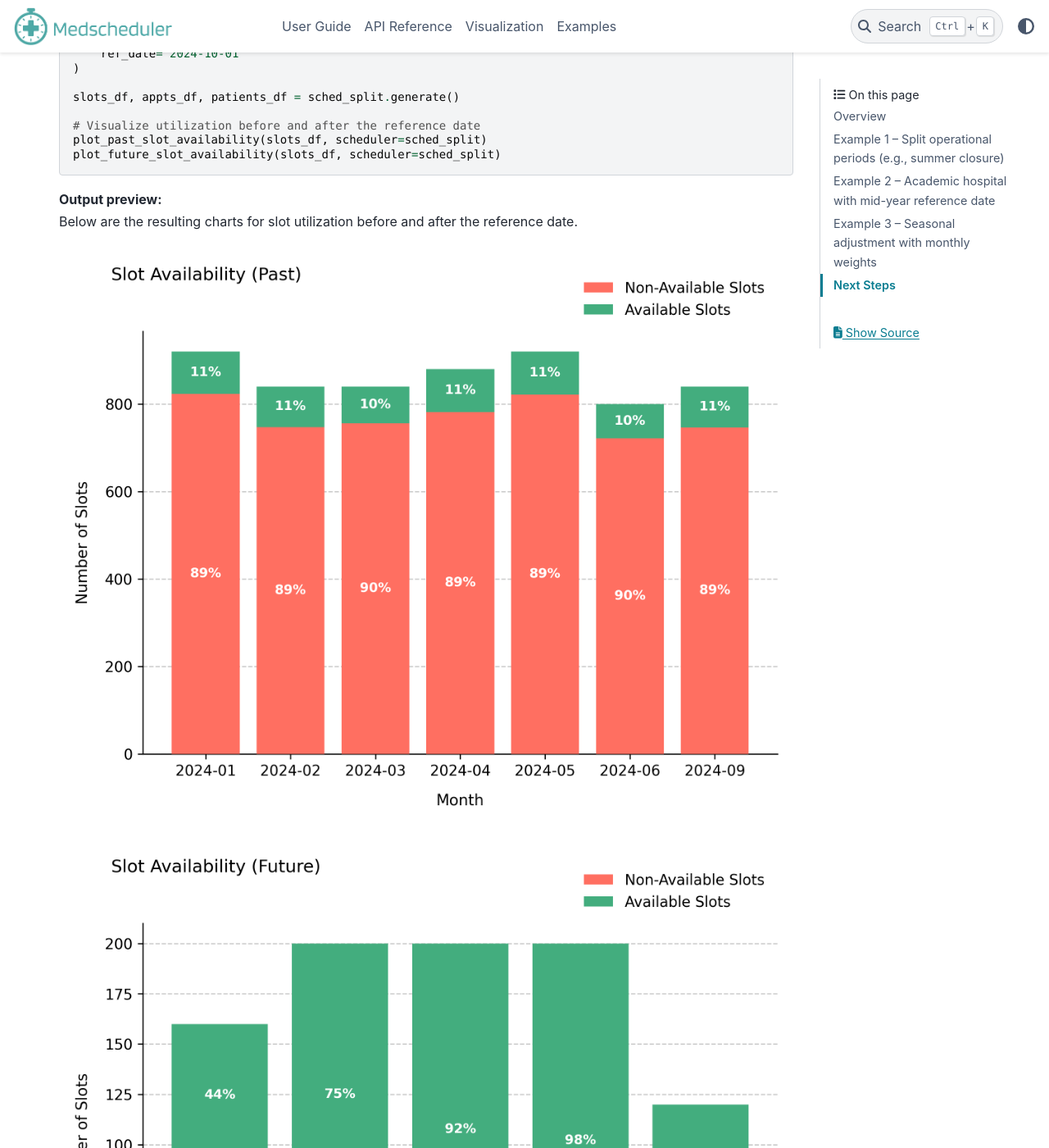
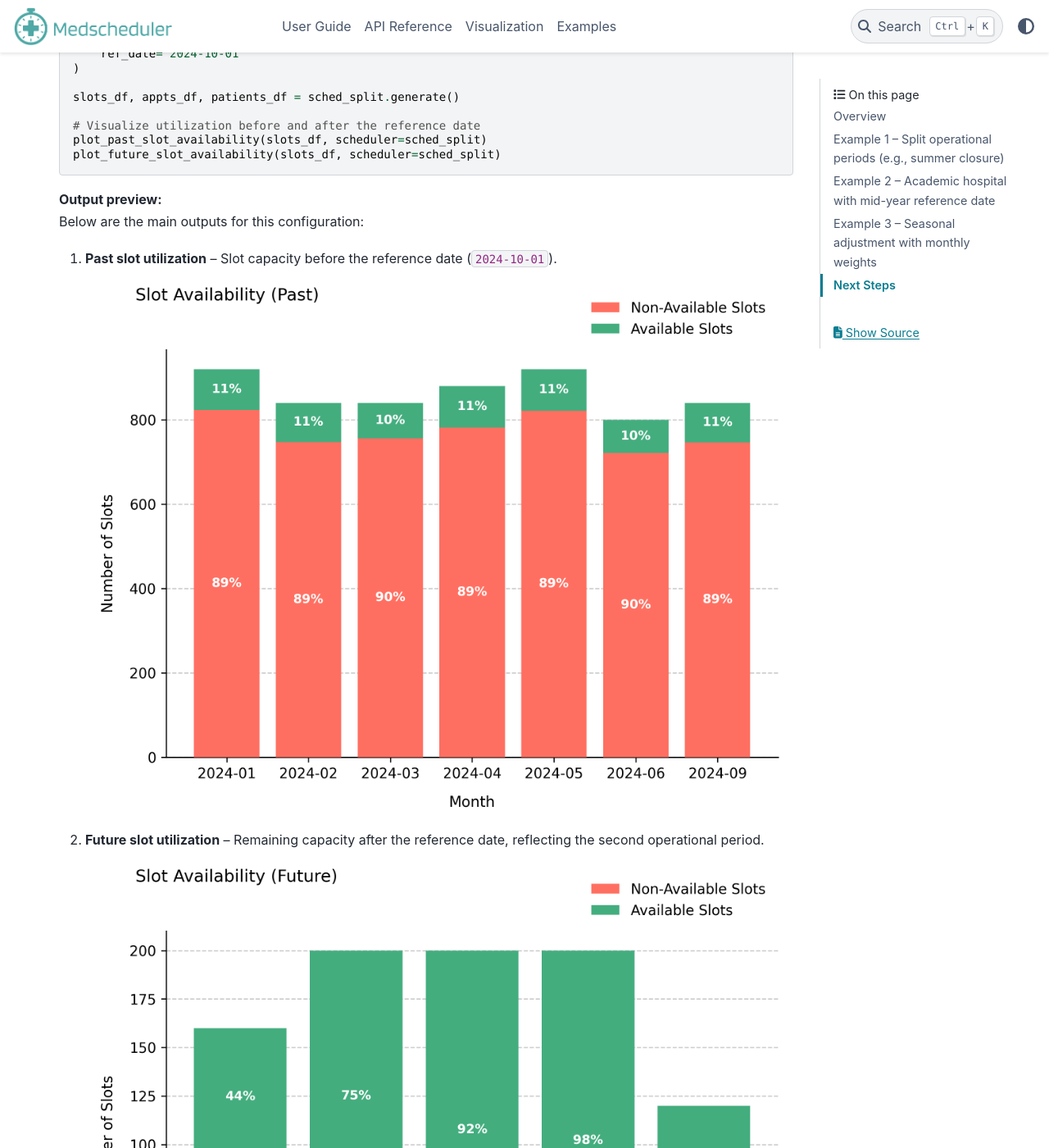
Before and after one commit to carogaltier/medscheduler, a Sphinx documentation site: the page built from docs/examples/simulation_windows_seasonal_activity.md, in a window 1280 px wide and 1400 px high, scrolled down 949 px. Shown: the whole window at 82% size. Built offline with Sphinx 7.4.7 and the PyData theme 0.15.4, drawn with Linux system fonts in a browser that asks for light colours; some of the changed text lies outside the part shown.

Commit message:
Update simulation_windows_seasonal_activity.md

````diff
--- a/docs/examples/simulation_windows_seasonal_activity.md
+++ b/docs/examples/simulation_windows_seasonal_activity.md
@@ -40,11 +40,14 @@
 
 
 **Output preview:**
-Below are the resulting charts for slot utilization before and after the reference date.
+Below are the main outputs for this configuration:
 
-![Past slot availability – Split periods](../_static/visuals/examples/simulation_windows/sched_split_plot_past_slot_availability.png)
+1. **Past slot utilization** – Slot capacity before the reference date (`2024-10-01`).
+   ![Past slot availability – Split periods](../_static/visuals/examples/simulation_windows/sched_split_plot_past_slot_availability.png)
 
-![Future slot availability – Split periods](../_static/visuals/examples/simulation_windows/sched_split_plot_future_slot_availability.png)
+2. **Future slot utilization** – Remaining capacity after the reference date, reflecting the second operational period.
+   ![Future slot availability – Split periods](../_static/visuals/examples/simulation_windows/sched_split_plot_future_slot_availability.png)
+
 
 **Interpretation:**
 The resulting calendar shows two distinct booking periods separated by a service pause, allowing analysis of how seasonal breaks affect appointment availability.
@@ -71,11 +74,14 @@
 ```
 
 **Output preview:**
-The following figures illustrate appointment capacity before and after the reference date (`2025-03-01`).
+Below are the main outputs for this configuration:
 
-![Past slot availability – Academic hospital](../_static/visuals/examples/simulation_windows/sched_academic_plot_past_slot_availability.png)
+1. **Past slot utilization** – Historical appointment activity before the mid-year cut-off (`2025-03-01`).
+   ![Past slot availability – Academic hospital](../_static/visuals/examples/simulation_windows/sched_academic_plot_past_slot_availability.png)
 
-![Future slot availability – Academic hospital](../_static/visuals/examples/simulation_windows/sched_academic_plot_future_slot_availability.png)
+2. **Future slot projection** – Upcoming capacity after the reference date, showing the continuation of the academic cycle.
+   ![Future slot availability – Academic hospital](../_static/visuals/examples/simulation_windows/sched_academic_plot_future_slot_availability.png)
+
 
 
 **Interpretation:**
@@ -110,10 +116,11 @@
 plot_monthly_appointment_distribution(appts_df)
 ```
 
-*Output preview:**
-The next chart shows the visible seasonal pattern in appointment volumes across months.
+**Output preview:**
+Below are the main outputs for this configuration:
 
-![Monthly appointment distribution – Seasonal weights](../_static/visuals/examples/simulation_windows/sched_seasonal_plot_monthly_appointment_distribution.png)
+1. **Monthly appointment distribution** – The share of total appointments per month, adjusted by the defined `month_weights`.
+   ![Monthly appointment distribution – Seasonal weights](../_static/visuals/examples/simulation_windows/sched_seasonal_plot_monthly_appointment_distribution.png)
 
 **Interpretation:**
 The simulation produces visible peaks in winter months and fewer appointments during summer, closely resembling the demand curve of respiratory or flu clinics.
````
